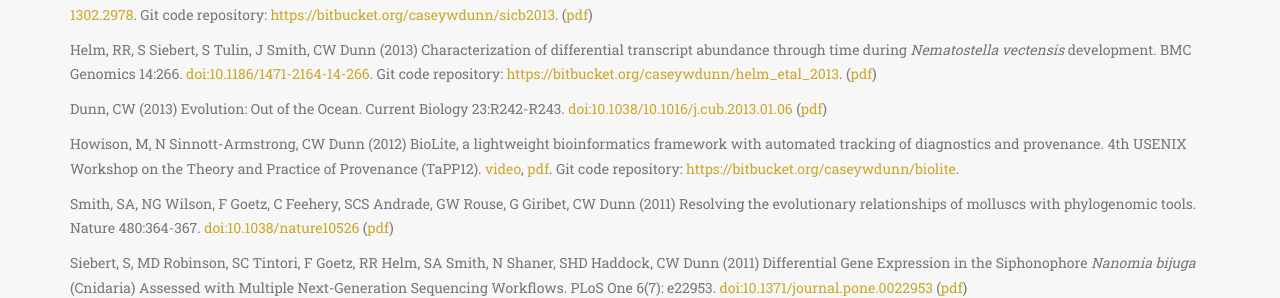
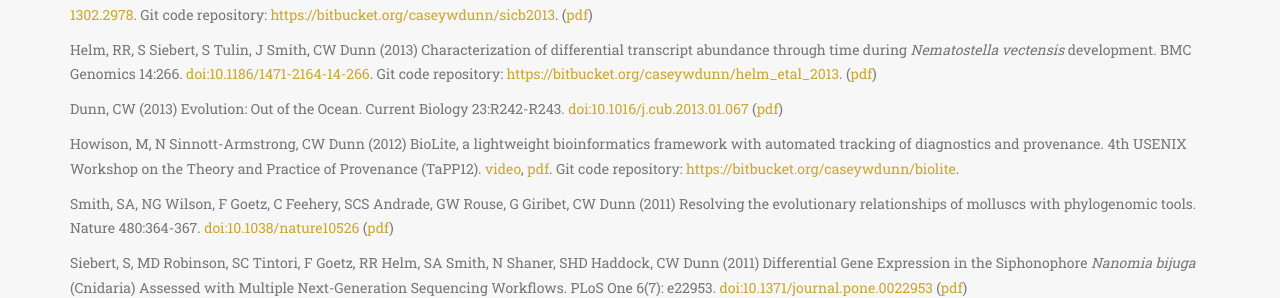
Before and after one commit to caseywdunn/caseywdunn.github.io, a Jekyll site: the page built from index.html, in a window 1280 px wide and 900 px high, scrolled down 14205 px. Shown: the part 161-459 px from the top of the window. Built offline with Jekyll 4.4.1, drawn with Linux system fonts in a browser that asks for light colours; some web fonts are replaced.

Commit message:
fixed doi

```diff
--- a/_includes/publications.html
+++ b/_includes/publications.html
@@ -298,7 +298,7 @@
 </div><div class="box-footer"> </div></div>
 
 <div class="box"><div class="box-title"></div><div class="box-body">
-	<p class="text-muted">Dunn, CW (2013) Evolution: Out of the Ocean. Current Biology 23:R242-R243. <a href="https://dx.doi.org/10.1016/j.cub.2013.01.067">doi:10.1038/10.1016/j.cub.2013.01.06</a> (<a href="assets/Dunn_2013.pdf">pdf</a>)</p>
+	<p class="text-muted">Dunn, CW (2013) Evolution: Out of the Ocean. Current Biology 23:R242-R243. <a href="https://dx.doi.org/10.1016/j.cub.2013.01.067">doi:10.1016/j.cub.2013.01.067</a> (<a href="assets/Dunn_2013.pdf">pdf</a>)</p>
 </div><div class="box-footer"> </div></div>
 
 <div class="box"><div class="box-title"></div><div class="box-body">
```
